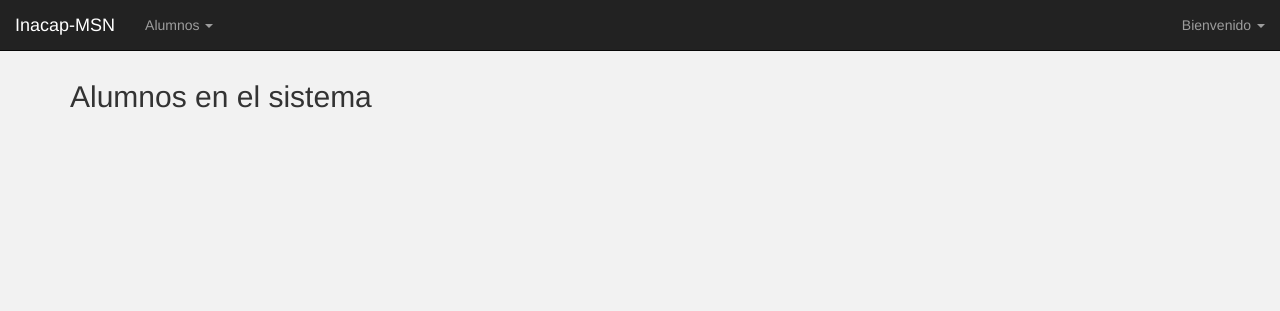
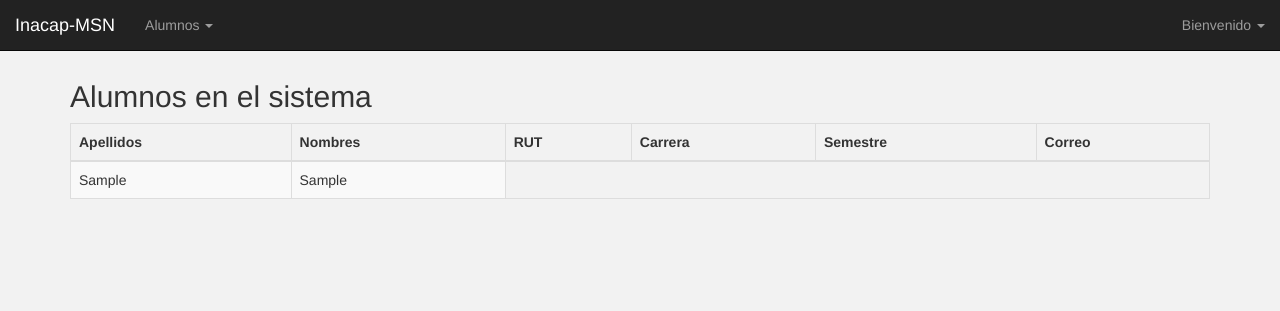
Before and after one commit to Alejandro84/Inacap-msn, a CodeIgniter app: page /Inacap-msn/admin/alumno in a window 1280 px wide. Shown: the top 311 px of the page. Run offline with CodeIgniter, Linux system fonts and the light colour scheme; tables that the repository leaves empty hold one stand-in row (values such as "Sample post").

Commit message:
view listar alumno

```diff
--- a/application/config/database.php
+++ b/application/config/database.php
@@ -76,9 +76,9 @@ $query_builder = TRUE;
 $db['default'] = array(
 	'dsn'	=> '',
 	'hostname' => 'localhost',
-	'username' => '',
-	'password' => '',
-	'database' => '',
+	'username' => 'root',
+	'password' => 'root',
+	'database' => 'inacap-msn',
 	'dbdriver' => 'mysqli',
 	'dbprefix' => '',
 	'pconnect' => FALSE,
--- a/application/controllers/Alumno_controller.php
+++ b/application/controllers/Alumno_controller.php
@@ -11,7 +11,8 @@ class Alumno_controller extends CI_Controller{
 
    function index()
    {
-      $this->load->view('template/header');
+      $data['alumnos'] = $this->alumno->getAll(0);
+      $this->load->view('template/header', $data);
       $this->load->view('template/nav');
       $this->load->view('alumno/listar');
       $this->load->view('template/footer');
--- a/application/models/Alumno.php
+++ b/application/models/Alumno.php
@@ -3,9 +3,28 @@ defined('BASEPATH') OR exit('No direct script access allowed');
 
 class Alumno extends CI_Model{
 
-  public function __construct()
-  {
-    parent::__construct();
-  }
+   public function __construct()
+   {
+      parent::__construct();
+   }
+
+   public function getAll( $offset )
+   {
+      $this->db->select('*');
+      $this->db->from('alumnos');
+      $this->db->limit(40, $offset);
+      $query = $this->db->get();
+
+      if ( $query->num_rows() > 0 )
+      {
+         return $query->result();
+
+      } else {
+
+         return false;
+
+      }
+
+   }
 
 }
--- a/application/views/alumno/listar.php
+++ b/application/views/alumno/listar.php
@@ -6,4 +6,42 @@
       </div>
    </div>
 
+   <div class="row">
+      <div class="col-md-12">
+
+         <? if ( ! $alumnos ): ?>
+         <div class="alert alert-info">
+            <p>No hay alumnos en el sistema, <a href="<?= site_url('admin/alumno/nuevo');?>">¿Desea ingresar uno?</a></p>
+         </div>
+
+         <? else: ?>
+
+            <table class="table table-striped table-bordered table-hover">
+
+               <thead>
+                  <th>Apellidos</th>
+                  <th>Nombres</th>
+                  <th>RUT</th>
+                  <th>Carrera</th>
+                  <th>Semestre</th>
+                  <th>Correo</th>
+               </thead>
+
+               <tbody>
+                  <? foreach ( $alumnos as $alumno ): ?>
+                  <tr>
+                     <td><?= $alumno->primer_apellido.' '.(isset($alumno->segundo_apellido )) ? $alumno->segundo_apellido:'';?></td>
+                     <td><?= $alumno->primer_nombre.' '.(isset($alumno->segundo_nombre )) ? $alumno->segundo_apellido:'';?></td>
+
+                  </tr>
+                  <? endforeach; ?>
+               </tbody>
+
+            </table>
+
+         <? endif; ?>
+
+      </div>
+   </div>
+
 </div>
--- a/application/views/template/header.php
+++ b/application/views/template/header.php
@@ -3,7 +3,7 @@
 
    <head>
       <meta charset="utf-8">
-      <title>Radio Taxis Cofrima</title>
+      <title>Inacap MSN</title>
       <link rel="stylesheet" type="text/css" href="<?= site_url('/assets/css/bootstrap.min.css'); ?>">
       <link rel="stylesheet" type="text/css" href="<?= site_url('/assets/css/main.css'); ?>">
       <link rel="stylesheet" type="text/css" href="<?= site_url('/assets/css/awesomplete.css'); ?>">
```
